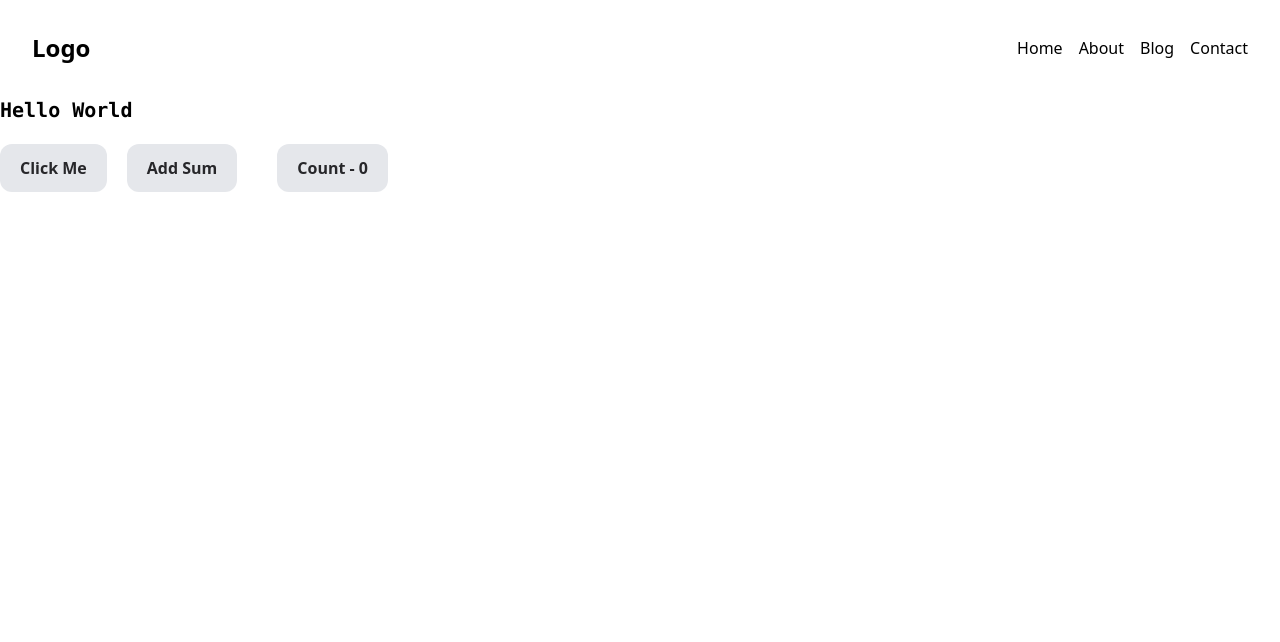
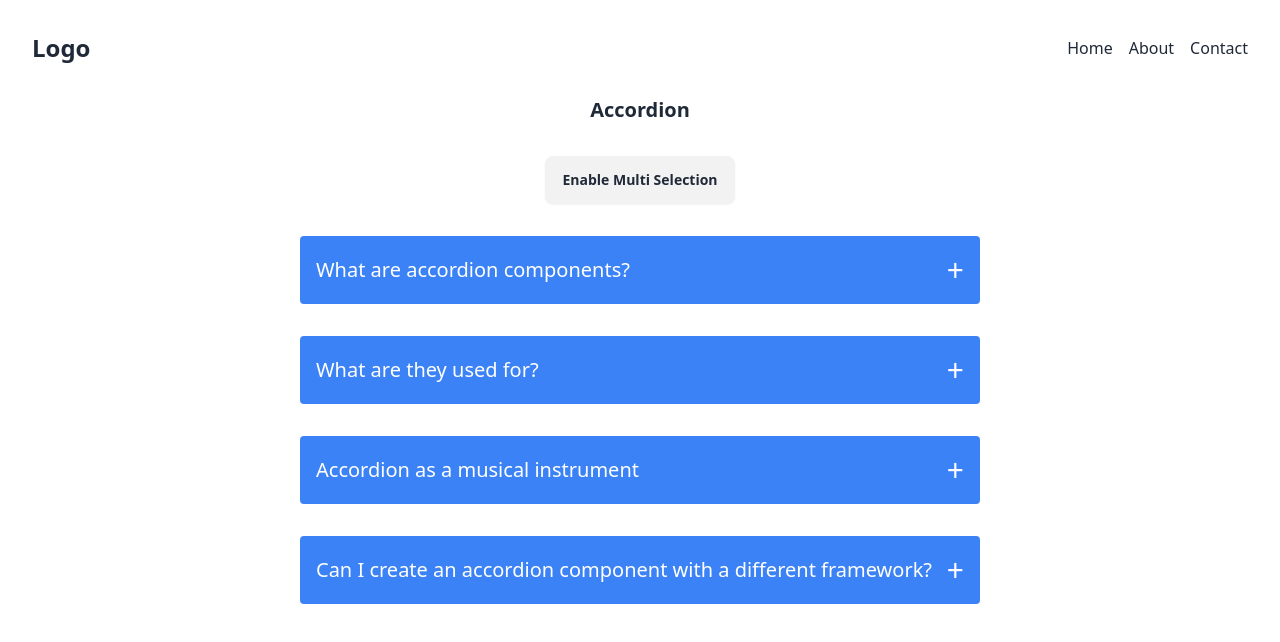
Before and after one commit to jakareya76/learn-react, a React (Vite) app: page / in a window 1280 px wide. Shown: the top 642 px of the page. Built offline with nearby package versions, Linux system fonts and the light colour scheme; no server answers.

Commit message:
create a accordion

```diff
--- a/package.json
+++ b/package.json
@@ -18,6 +18,7 @@
     "@types/react-dom": "^18.2.19",
     "@vitejs/plugin-react": "^4.2.1",
     "autoprefixer": "^10.4.18",
+    "daisyui": "^4.7.3",
     "eslint": "^8.56.0",
     "eslint-plugin-react": "^7.33.2",
     "eslint-plugin-react-hooks": "^4.6.0",
--- a/src/App.jsx
+++ b/src/App.jsx
@@ -1,66 +1,12 @@
-import { useState, useEffect } from "react";
 import Navbar from "./components/Navbar";
+import Accordion from "./components/accordion/Accordion";
 
 const App = () => {
-  const [count, setCount] = useState(0);
-
-  const navList = ["Home", "About", "Blog", "Contact"];
-
-  const handleClick = (e) => {
-    alert("button clicked");
-    console.log(e.target);
-  };
-
-  const handleSum = (num) => {
-    alert(num + 5);
-  };
-
-  const handleCount = () => {
-    setCount((prev) => {
-      return prev + 1;
-    });
-  };
-
-  useEffect(() => {
-    const fetchDataFormApi = async () => {
-      const res = await fetch("https://jsonplaceholder.typicode.com/todos");
-      const data = await res.json();
-
-      console.log(data);
-    };
-
-    fetchDataFormApi();
-  }, []);
-
   return (
-    <div className="container mx-auto">
-      <Navbar navList={navList} />
-
-      <div className="font-mono text-xl font-semibold">
-        <h2>Hello World</h2>
-      </div>
-
-      <button
-        onClick={handleClick}
-        className="px-5 py-3 font-semibold bg-gray-200 rounded-xl text-zinc-800"
-      >
-        Click Me
-      </button>
-
-      <button
-        onClick={() => handleSum(5)}
-        className="px-5 py-3 mx-5 my-5 font-semibold bg-gray-200 rounded-xl text-zinc-800"
-      >
-        Add Sum
-      </button>
-
-      <button
-        onClick={handleCount}
-        className="px-5 py-3 mx-5 my-5 font-semibold bg-gray-200 rounded-xl text-zinc-800"
-      >
-        Count - {count}
-      </button>
-    </div>
+    <main className="container mx-auto">
+      <Navbar />
+      <Accordion />
+    </main>
   );
 };
 
--- a/src/components/Navbar.jsx
+++ b/src/components/Navbar.jsx
@@ -1,4 +1,4 @@
-const Navbar = ({ navList }) => {
+const Navbar = () => {
   return (
     <nav className="flex items-center justify-between p-8">
       <div>
@@ -6,9 +6,9 @@ const Navbar = ({ navList }) => {
       </div>
       <div>
         <ul className="flex items-center justify-center space-x-4">
-          {navList.map((list) => {
-            return <li key={list}>{list}</li>;
-          })}
+          <li>Home</li>
+          <li>About</li>
+          <li>Contact</li>
         </ul>
       </div>
     </nav>
--- /dev/null
+++ b/src/components/accordion/Accordion.jsx
@@ -0,0 +1,76 @@
+import { useState } from "react";
+import data from "./data";
+
+const Accordion = () => {
+  const [selected, setSelected] = useState(null);
+  const [enableMultiSelection, setEnableMultiSelection] = useState(false);
+  const [multiple, setMultiple] = useState([]);
+
+  const handleSingleSelection = (id) => {
+    setSelected(id);
+
+    if (selected === id) {
+      setSelected(null);
+    }
+  };
+
+  const handleMultiSelection = (id) => {
+    let copyMultiple = [...multiple];
+
+    const findIndexOfCurrent = copyMultiple.indexOf(id);
+
+    console.log(findIndexOfCurrent);
+
+    if (findIndexOfCurrent === -1) {
+      copyMultiple.push(id);
+    } else {
+      copyMultiple.splice(findIndexOfCurrent, 1);
+    }
+  };
+
+  return (
+    <div className="px-8">
+      <h2 className="text-xl font-semibold text-center">Accordion</h2>
+
+      <div className="flex items-center justify-center mt-8">
+        <button
+          onClick={() => setEnableMultiSelection(!enableMultiSelection)}
+          className="btn"
+        >
+          {enableMultiSelection ? "Disable" : "Enable"} Multi Selection
+        </button>
+      </div>
+
+      <div className="max-w-[680px] h-full mx-auto mt-8">
+        {data.map((item) => {
+          return (
+            <div
+              key={item.id}
+              className="p-4 my-8 text-white bg-blue-500 rounded"
+            >
+              <div
+                onClick={() =>
+                  enableMultiSelection
+                    ? handleMultiSelection(item.id)
+                    : handleSingleSelection(item.id)
+                }
+                className="flex items-center justify-between cursor-pointer"
+              >
+                <h3 className="text-xl">{item.question}</h3>
+                <span className="text-3xl">+</span>
+              </div>
+
+              {selected === item.id ? (
+                <div className="mt-5">
+                  <p className="text-gray-200">{item.answer}</p>
+                </div>
+              ) : null}
+            </div>
+          );
+        })}
+      </div>
+    </div>
+  );
+};
+
+export default Accordion;
--- /dev/null
+++ b/src/components/accordion/data.js
@@ -0,0 +1,28 @@
+const data = [
+  {
+    id: "1",
+    question: "What are accordion components?",
+    answer:
+      "Accordion components are user interface elements used for organizing and presenting content in a collapsible manner. They typically consist of a header, content, and an expand/collapse action.",
+  },
+  {
+    id: "2",
+    question: "What are they used for?",
+    answer:
+      "They are commonly employed in various contexts, including FAQs, product descriptions, navigation menus, settings panels, and data tables, to save screen space and provide a structured and user-friendly interface for presenting information or options.",
+  },
+  {
+    id: "3",
+    question: "Accordion as a musical instrument",
+    answer:
+      "The accordion is a musical instrument with a keyboard and bellows. It produces sound by air passing over reeds when the player expands or compresses the bellows, used in various music genres.",
+  },
+  {
+    id: "4",
+    question: "Can I create an accordion component with a different framework?",
+    answer:
+      "Yes of course, it is very possible to create an accordion component with another framework.",
+  },
+];
+
+export default data;
--- a/tailwind.config.js
+++ b/tailwind.config.js
@@ -4,5 +4,5 @@ export default {
   theme: {
     extend: {},
   },
-  plugins: [],
+  plugins: [require("daisyui")],
 };
```
Also changed, not shown: 1 other file (tests, documents, lock files or other folders).
